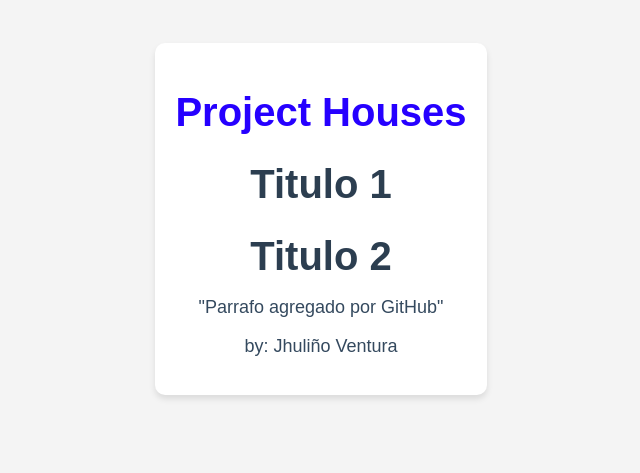
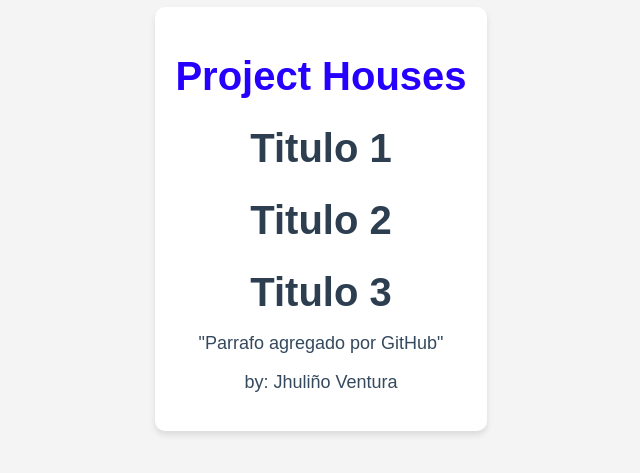
Before and after one commit to Jhuchar/HOUSES, a plain HTML site: page index.html in a window 1280 px wide. Shown: the part 181-654 px from the top of the page, without its empty margins (319-959 px from the left). Drawn offline with Linux system fonts and the light colour scheme.

Commit message:
Se ha actualizado el index

```diff
--- a/index.html
+++ b/index.html
@@ -11,6 +11,7 @@
         <h1 id="title">Project Houses</h1>
         <h1 id="title">Titulo 1</h1>
         <h1 id="title">Titulo 2</h1>
+        <h1 id="title">Titulo 3</h1>
          <p>"Parrafo agregado por GitHub"</p>
         <p>by: Jhuliño Ventura</p>
     </div>
```
